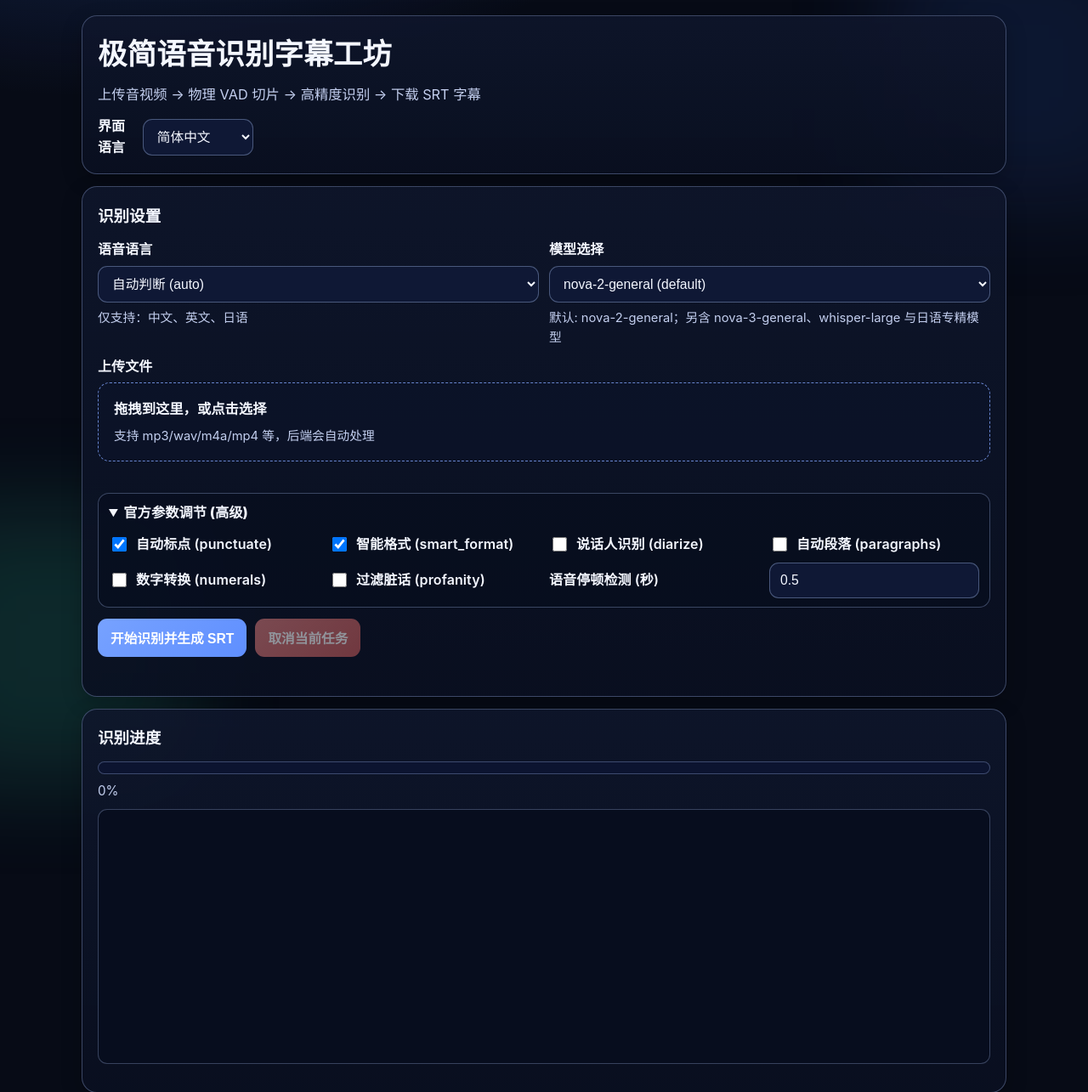
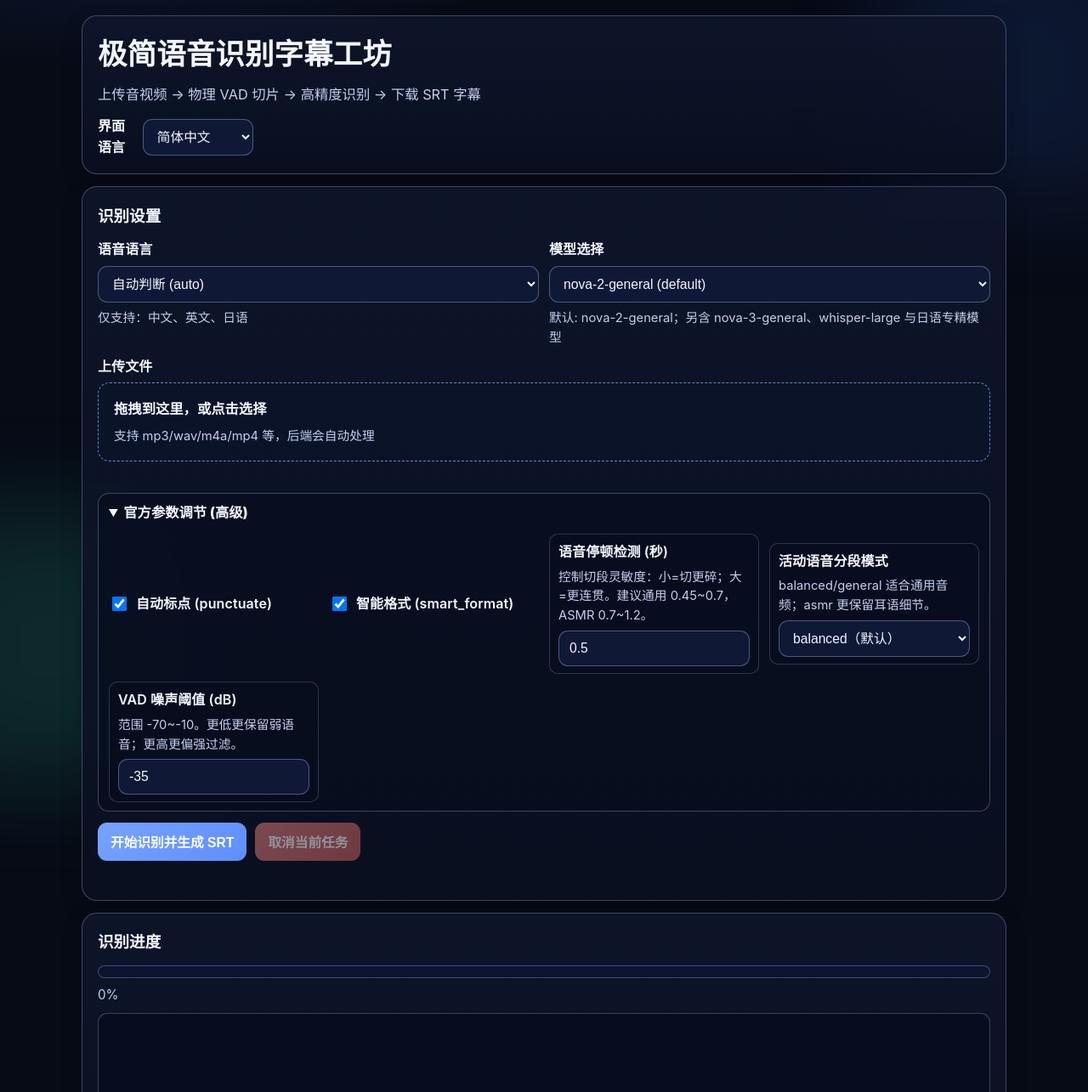
Before and after one commit to a328929/zm-project, a Flask app: page / in a window 1280 px wide, after a click on "官方参数调节 (高级)". Shown: the top 1285 px of the page at 85% size. Run offline with Flask 3, Linux system fonts and the light colour scheme; some libraries are stand-ins or nearby versions.

Commit message:
Fix config/runtime mismatches and harden VAD/frontend option handling (#2)

```diff
--- a/app.py
+++ b/app.py
@@ -136,6 +136,8 @@ class Config:
     MAX_SEGMENT_SECONDS = _env_float("MAX_SEGMENT_SECONDS", 15.0, minimum=5.0, maximum=30.0)
     MIN_SEGMENT_SECONDS = _env_float("MIN_SEGMENT_SECONDS", 0.25, minimum=0.1, maximum=2.0)
     VAD_MIN_SILENCE_DEFAULT = _env_float("VAD_MIN_SILENCE_DEFAULT", 0.5, minimum=0.1, maximum=3.0)
+    VAD_NOISE_DB_DEFAULT = _env_float("VAD_NOISE_DB_DEFAULT", -35.0, minimum=-70.0, maximum=-10.0)
+    VAD_PROFILE_DEFAULT = _env_str("VAD_PROFILE_DEFAULT", "balanced").lower()
 
     # 元数据写盘节流
     META_FLUSH_INTERVAL_SECONDS = _env_float("META_FLUSH_INTERVAL_SECONDS", 0.8, minimum=0.2, maximum=5.0)
@@ -640,7 +642,32 @@ def _parse_silence(stderr: str) -> Tuple[List[float], List[float]]:
     return starts, ends
 
 
-def detect_speech_segments(wav_path: Path, min_silence: float) -> Tuple[List[SpeechSeg], float, int]:
+def _vad_filter_chain(min_silence: float, noise_db: float, profile: str) -> str:
+    """
+    参考 ffmpeg silencedetect/agate 参数语义：
+    - ASMR: 更保留弱语音，尽量减少门限抑制；
+    - balanced/general: 适度频带约束 + 轻门限，提升通用场景鲁棒性。
+    """
+    p = (profile or "balanced").lower()
+    noise_db = clamp(float(noise_db), -70.0, -10.0)
+    min_silence = clamp(float(min_silence), 0.1, 5.0)
+
+    if p == "asmr":
+        # 保留耳语与低能量细节，避免 agate 误杀。
+        return (
+            "highpass=f=50,lowpass=f=9000,"
+            f"silencedetect=noise={noise_db:.1f}dB:d={min_silence:.2f}"
+        )
+
+    # balanced/general
+    return (
+        "highpass=f=300,lowpass=f=3000,"
+        "agate=threshold=-30dB:range=0:attack=50:release=200,"
+        f"silencedetect=noise={noise_db:.1f}dB:d={min_silence:.2f}"
+    )
+
+
+def detect_speech_segments(wav_path: Path, min_silence: float, noise_db: float, profile: str) -> Tuple[List[SpeechSeg], float, int]:
     """
     返回: (segments, total_duration, split_count)
     """
@@ -648,11 +675,7 @@ def detect_speech_segments(wav_path: Path, min_silence: float) -> Tuple[List[Spe
     if total_dur <= 0.05:
         return [], 0.0, 0
 
-    filter_chain = (
-        f"highpass=f=300,lowpass=f=3000,"
-        f"agate=threshold=-30dB:range=0:attack=50:release=200,"
-        f"silencedetect=noise=-35dB:d={min_silence:.2f}"
-    )
+    filter_chain = _vad_filter_chain(min_silence=min_silence, noise_db=noise_db, profile=profile)
 
     proc = subprocess.run(
         ["ffmpeg", "-hide_banner", "-i", str(wav_path), "-af", filter_chain, "-f", "null", "-"],
@@ -661,6 +684,10 @@ def detect_speech_segments(wav_path: Path, min_silence: float) -> Tuple[List[Spe
         text=True,
         timeout=480,
     )
+    if proc.returncode != 0:
+        err = (proc.stderr or "").strip().replace("\n", " ")[:220]
+        raise RuntimeError(f"VAD_FFMPEG_ERR: {err or 'unknown ffmpeg error'}")
+
     starts, ends = _parse_silence(proc.stderr or "")
 
     # 由静音区间反推出语音区间（并做容错）
@@ -1162,7 +1189,22 @@ def process_job(job_id: str) -> None:
         except Exception:
             min_silence = Config.VAD_MIN_SILENCE_DEFAULT
 
-        segments, total_dur, split_count = detect_speech_segments(wav, min_silence=min_silence)
+        vad_noise_raw = options.get("vad_noise_db", Config.VAD_NOISE_DB_DEFAULT)
+        try:
+            vad_noise_db = clamp(float(vad_noise_raw), -70.0, -10.0)
+        except Exception:
+            vad_noise_db = Config.VAD_NOISE_DB_DEFAULT
+
+        vad_profile = str(options.get("vad_profile", Config.VAD_PROFILE_DEFAULT) or "balanced").strip().lower()
+        if vad_profile not in {"balanced", "general", "asmr"}:
+            vad_profile = "balanced"
+
+        segments, total_dur, split_count = detect_speech_segments(
+            wav,
+            min_silence=min_silence,
+            noise_db=vad_noise_db,
+            profile=vad_profile,
+        )
         touch_heartbeat(job_id)
         if not segments:
             raise RuntimeError("未检测到有效语音片段")
@@ -1171,7 +1213,7 @@ def process_job(job_id: str) -> None:
         ratio = (speech_sum / total_dur * 100.0) if total_dur > 0 else 0.0
         append_log(
             job_id,
-            f"🎙️ VAD 完成: {len(segments)} 段 | 分裂 {split_count} 次 | 有声占比 {ratio:.1f}%",
+            f"🎙️ VAD 完成: {len(segments)} 段 | 分裂 {split_count} 次 | 有声占比 {ratio:.1f}% | profile={vad_profile} noise={vad_noise_db:.1f}dB silence={min_silence:.2f}s",
         )
         set_progress(job_id, 14)
 
@@ -1389,6 +1431,12 @@ def api_config():
             "default_model": Config.DEFAULT_MODEL,
             "supported_lang": sorted(Config.SUPPORTED_LANG),
             "supported_models": sorted(Config.SUPPORTED_MODELS),
+            "vad_defaults": {
+                "profile": Config.VAD_PROFILE_DEFAULT,
+                "noise_db": Config.VAD_NOISE_DB_DEFAULT,
+                "min_silence": Config.VAD_MIN_SILENCE_DEFAULT,
+                "profiles": ["balanced", "general", "asmr"],
+            },
             "auth_enabled": bool(Config.API_AUTH_TOKEN),
         }
     )
--- a/static/app.js
+++ b/static/app.js
@@ -23,14 +23,13 @@
 
   const optPunctuate = $("optPunctuate");
   const optSmartFormat = $("optSmartFormat");
-  const optDiarize = $("optDiarize");
-  const optParagraphs = $("optParagraphs");
-  const optNumerals = $("optNumerals");
-  const optProfanity = $("optProfanity");
   const optUtteranceSplit = $("optUtteranceSplit");
+  const optVadProfile = $("optVadProfile");
+  const optVadNoiseDb = $("optVadNoiseDb");
   const apiTokenInput = $("apiTokenInput");
 
   const LS_KEY = "zmv6_ui_pref";
+  const ALLOWED_VAD_PROFILES = ["balanced", "general", "asmr"];
 
   let pollTimer = null;
   let currentJobId = null;
@@ -51,6 +50,11 @@
       fileHint: "支持 mp3/wav/m4a/mp4 等，后端会自动处理",
       advSummary: "官方参数调节 (高级)",
       labelUttSplit: "语音停顿检测 (秒)",
+      uttSplitDesc: "控制切段灵敏度：小=切更碎；大=更连贯。建议通用 0.45~0.7，ASMR 0.7~1.2。",
+      labelVadProfile: "活动语音分段模式",
+      vadProfileDesc: "balanced/general 适合通用音频；asmr 更保留耳语细节。",
+      labelVadNoise: "VAD 噪声阈值 (dB)",
+      vadNoiseDesc: "范围 -70~-10。更低更保留弱语音；更高更偏强过滤。",
       startBtn: "开始识别并生成 SRT",
       cancelBtn: "取消当前任务",
       progTitle: "识别进度",
@@ -74,6 +78,7 @@
       cancelSent: "🛑 取消请求已发送",
       cancelFailed: "取消失败：",
       uttSplitInvalid: "utterance_split 必须在 0.1 到 5 之间",
+      vadNoiseInvalid: "vad_noise_db 必须在 -70 到 -10 之间",
       authTip: "此服务启用了接口鉴权，请填写访问令牌",
       statusErr: "状态查询失败："
     },
@@ -90,6 +95,11 @@
       fileHint: "Supports mp3/wav/m4a/mp4 and more.",
       advSummary: "Official Parameters (Advanced)",
       labelUttSplit: "Silence Threshold (sec)",
+      uttSplitDesc: "Segmentation sensitivity: lower=more splits, higher=more continuity. General 0.45~0.7, ASMR 0.7~1.2.",
+      labelVadProfile: "VAD Profile",
+      vadProfileDesc: "balanced/general for typical audio; asmr preserves low-energy whisper details.",
+      labelVadNoise: "VAD Noise Threshold (dB)",
+      vadNoiseDesc: "Range -70~-10. Lower keeps weak speech, higher filters more aggressively.",
       startBtn: "Start Transcription",
       cancelBtn: "Cancel Current Job",
       progTitle: "Progress",
@@ -113,6 +123,7 @@
       cancelSent: "🛑 Cancel request sent",
       cancelFailed: "Cancel failed: ",
       uttSplitInvalid: "utterance_split must be between 0.1 and 5",
+      vadNoiseInvalid: "vad_noise_db must be between -70 and -10",
       authTip: "This service requires API token",
       statusErr: "Status query failed: "
     },
@@ -129,6 +140,11 @@
       fileHint: "mp3/wav/m4a/mp4 などに対応",
       advSummary: "詳細パラメータ (Advanced)",
       labelUttSplit: "音声停止検出 (秒)",
+      uttSplitDesc: "分割感度：小さいほど細かく分割、大きいほど連続。一般 0.45~0.7、ASMR 0.7~1.2 推奨。",
+      labelVadProfile: "VADプロファイル",
+      vadProfileDesc: "balanced/general は汎用向け、asmr は低音量ささやき保持向け。",
+      labelVadNoise: "VADノイズ閾値 (dB)",
+      vadNoiseDesc: "範囲 -70~-10。低いほど弱い音声を残しやすく、高いほど強く除去。",
       startBtn: "認識開始してSRTを生成",
       cancelBtn: "現在のジョブを中止",
       progTitle: "進捗状況",
@@ -152,6 +168,7 @@
       cancelSent: "🛑 キャンセル要求を送信しました",
       cancelFailed: "キャンセル失敗: ",
       uttSplitInvalid: "utterance_split は 0.1〜5 の範囲で指定してください",
+      vadNoiseInvalid: "vad_noise_db は -70〜-10 の範囲で指定してください",
       authTip: "このサービスは API トークン認証が有効です",
       statusErr: "ステータス取得失敗: "
     }
@@ -168,7 +185,7 @@
   }
 
   function applyI18n() {
-    ["title", "subtitle", "cfgTitle", "langLabel", "langHint", "modelLabel", "modelHint", "fileLabel", "dropText", "fileHint", "advSummary", "labelUttSplit", "startBtn", "cancelBtn", "progTitle", "balTitle", "projectLabel", "projectHint", "checkBalanceBtn"].forEach((k) => setText(k, k));
+    ["title", "subtitle", "cfgTitle", "langLabel", "langHint", "modelLabel", "modelHint", "fileLabel", "dropText", "fileHint", "advSummary", "labelUttSplit", "uttSplitDesc", "labelVadProfile", "vadProfileDesc", "labelVadNoise", "vadNoiseDesc", "startBtn", "cancelBtn", "progTitle", "balTitle", "projectLabel", "projectHint", "checkBalanceBtn"].forEach((k) => setText(k, k));
     downloadBtn.textContent = t("downloadBtn");
     updateNoticeForModel();
   }
@@ -227,14 +244,19 @@
       throw new Error(t("uttSplitInvalid"));
     }
 
+    let vadNoise = Number(optVadNoiseDb.value || -35);
+    if (!Number.isFinite(vadNoise) || vadNoise < -70 || vadNoise > -10) {
+      throw new Error(t("vadNoiseInvalid"));
+    }
+
+    const vadProfile = (optVadProfile.value || "balanced").trim().toLowerCase();
+
     return {
       smart_format: !!optSmartFormat.checked,
       punctuate: !!optPunctuate.checked,
-      diarize: !!optDiarize.checked,
-      paragraphs: !!optParagraphs.checked,
-      numerals: !!optNumerals.checked,
-      profanity_filter: !!optProfanity.checked,
-      utterance_split: Number(utt.toFixed(2))
+      utterance_split: Number(utt.toFixed(2)),
+      vad_profile: ALLOWED_VAD_PROFILES.includes(vadProfile) ? vadProfile : "balanced",
+      vad_noise_db: Number(vadNoise.toFixed(1))
     };
   }
 
@@ -246,11 +268,9 @@
       opt: {
         punctuate: !!optPunctuate.checked,
         smart_format: !!optSmartFormat.checked,
-        diarize: !!optDiarize.checked,
-        paragraphs: !!optParagraphs.checked,
-        numerals: !!optNumerals.checked,
-        profanity_filter: !!optProfanity.checked,
-        utterance_split: Number(optUtteranceSplit.value || 0.5)
+        utterance_split: Number(optUtteranceSplit.value || 0.5),
+        vad_profile: (optVadProfile.value || "balanced"),
+        vad_noise_db: Number(optVadNoiseDb.value || -35)
       }
     };
     try { localStorage.setItem(LS_KEY, JSON.stringify(pref)); } catch (_) {}
@@ -268,13 +288,56 @@
     if (pref.opt) {
       optPunctuate.checked = !!pref.opt.punctuate;
       optSmartFormat.checked = !!pref.opt.smart_format;
-      optDiarize.checked = !!pref.opt.diarize;
-      optParagraphs.checked = !!pref.opt.paragraphs;
-      optNumerals.checked = !!pref.opt.numerals;
-      optProfanity.checked = !!pref.opt.profanity_filter;
       if (Number.isFinite(Number(pref.opt.utterance_split))) {
         optUtteranceSplit.value = String(pref.opt.utterance_split);
       }
+      if (typeof pref.opt.vad_profile === "string") {
+        const pv = String(pref.opt.vad_profile).toLowerCase();
+        optVadProfile.value = ALLOWED_VAD_PROFILES.includes(pv) ? pv : "balanced";
+      }
+      if (Number.isFinite(Number(pref.opt.vad_noise_db))) {
+        optVadNoiseDb.value = String(pref.opt.vad_noise_db);
+      }
+    }
+  }
+
+  async function loadServerConfig() {
+    try {
+      const res = await fetch("/api/config", { headers: getAuthHeaders() });
+      const data = await res.json();
+      if (!res.ok || !data.ok) return;
+
+      const vd = data.vad_defaults || {};
+      const minSilence = Number(vd.min_silence);
+      if (Number.isFinite(minSilence)) {
+        optUtteranceSplit.value = String(minSilence);
+      }
+
+      const noiseDb = Number(vd.noise_db);
+      if (Number.isFinite(noiseDb)) {
+        optVadNoiseDb.value = String(noiseDb);
+      }
+
+      const profile = String(vd.profile || "").toLowerCase();
+      if (ALLOWED_VAD_PROFILES.includes(profile)) {
+        optVadProfile.value = profile;
+      }
+
+      const profiles = Array.isArray(vd.profiles) ? vd.profiles.map((x) => String(x).toLowerCase()) : [];
+      if (profiles.length > 0) {
+        const current = optVadProfile.value;
+        optVadProfile.innerHTML = "";
+        profiles.forEach((p) => {
+          if (!ALLOWED_VAD_PROFILES.includes(p)) return;
+          const op = document.createElement("option");
+          op.value = p;
+          op.textContent = p === "balanced" ? "balanced（默认）" : (p === "general" ? "general（通用强化）" : "asmr（耳语保留）");
+          optVadProfile.appendChild(op);
+        });
+        if ([...optVadProfile.options].some((x) => x.value === current)) optVadProfile.value = current;
+      }
+    } catch (_) {
+      // ignore; keep local defaults
     }
   }
 
@@ -479,7 +542,7 @@
   langSelect.addEventListener("change", persistPref);
   fileInput.addEventListener("change", updatePickedFile);
 
-  [optPunctuate, optSmartFormat, optDiarize, optParagraphs, optNumerals, optProfanity, optUtteranceSplit].forEach((el) => {
+  [optPunctuate, optSmartFormat, optUtteranceSplit, optVadProfile, optVadNoiseDb].forEach((el) => {
     el.addEventListener("change", persistPref);
   });
 
@@ -489,6 +552,7 @@
 
   // 初始化语言
   restorePref();
+  loadServerConfig().finally(() => persistPref());
   if (!uiLang.value) {
     const navLang = (navigator.language || "").toLowerCase();
     if (navLang.startsWith("en")) uiLang.value = "en";
--- a/static/style.css
+++ b/static/style.css
@@ -166,6 +166,19 @@ select:focus,input[type=text]:focus,input[type=number]:focus,input[type=password
   height:17px;
 }
 
+.adv-item{
+  display:flex;
+  flex-direction:column;
+  gap:6px;
+  padding:8px 10px;
+  border:1px solid rgba(176,198,255,.22);
+  border-radius:10px;
+  background:rgba(8,14,30,.55);
+}
+.adv-item label{
+  display:block;
+}
+
 .actions{
   display:flex;
   gap:10px;
--- a/templates/index.html
+++ b/templates/index.html
@@ -66,13 +66,28 @@
         <div class="adv-grid">
           <label><input type="checkbox" id="optPunctuate" checked> 自动标点 (punctuate)</label>
           <label><input type="checkbox" id="optSmartFormat" checked> 智能格式 (smart_format)</label>
-          <label><input type="checkbox" id="optDiarize"> 说话人识别 (diarize)</label>
-          <label><input type="checkbox" id="optParagraphs"> 自动段落 (paragraphs)</label>
-          <label><input type="checkbox" id="optNumerals"> 数字转换 (numerals)</label>
-          <label><input type="checkbox" id="optProfanity"> 过滤脏话 (profanity)</label>
 
-          <label for="optUtteranceSplit" id="labelUttSplit">语音停顿检测 (秒)</label>
-          <input id="optUtteranceSplit" type="number" min="0.1" max="5" step="0.1" placeholder="0.5" value="0.5">
+          <div class="adv-item">
+            <label for="optUtteranceSplit" id="labelUttSplit">语音停顿检测 (utterance_split, 秒)</label>
+            <small id="uttSplitDesc">控制切段灵敏度。小=切更碎；大=更连贯。建议通用 0.45~0.7，ASMR 0.7~1.2。</small>
+            <input id="optUtteranceSplit" type="number" min="0.1" max="5" step="0.1" placeholder="0.5" value="0.5">
+          </div>
+
+          <div class="adv-item">
+            <label for="optVadProfile" id="labelVadProfile">活动语音分段模式 (vad_profile)</label>
+            <small id="vadProfileDesc">balanced/general 适合通用音频；asmr 会尽量保留低能量耳语细节。</small>
+            <select id="optVadProfile">
+              <option value="balanced">balanced（默认）</option>
+              <option value="general">general（通用强化）</option>
+              <option value="asmr">asmr（耳语保留）</option>
+            </select>
+          </div>
+
+          <div class="adv-item">
+            <label for="optVadNoiseDb" id="labelVadNoise">VAD 噪声阈值 (vad_noise_db, dB)</label>
+            <small id="vadNoiseDesc">范围 -70 ~ -10。更低（如 -45）更容易保留弱语音，更高（如 -30）更偏强过滤。</small>
+            <input id="optVadNoiseDb" type="number" min="-70" max="-10" step="1" placeholder="-35" value="-35">
+          </div>
 
           {% if auth_enabled %}
           <label for="apiTokenInput" id="apiTokenLabel">API 访问令牌</label>
```
